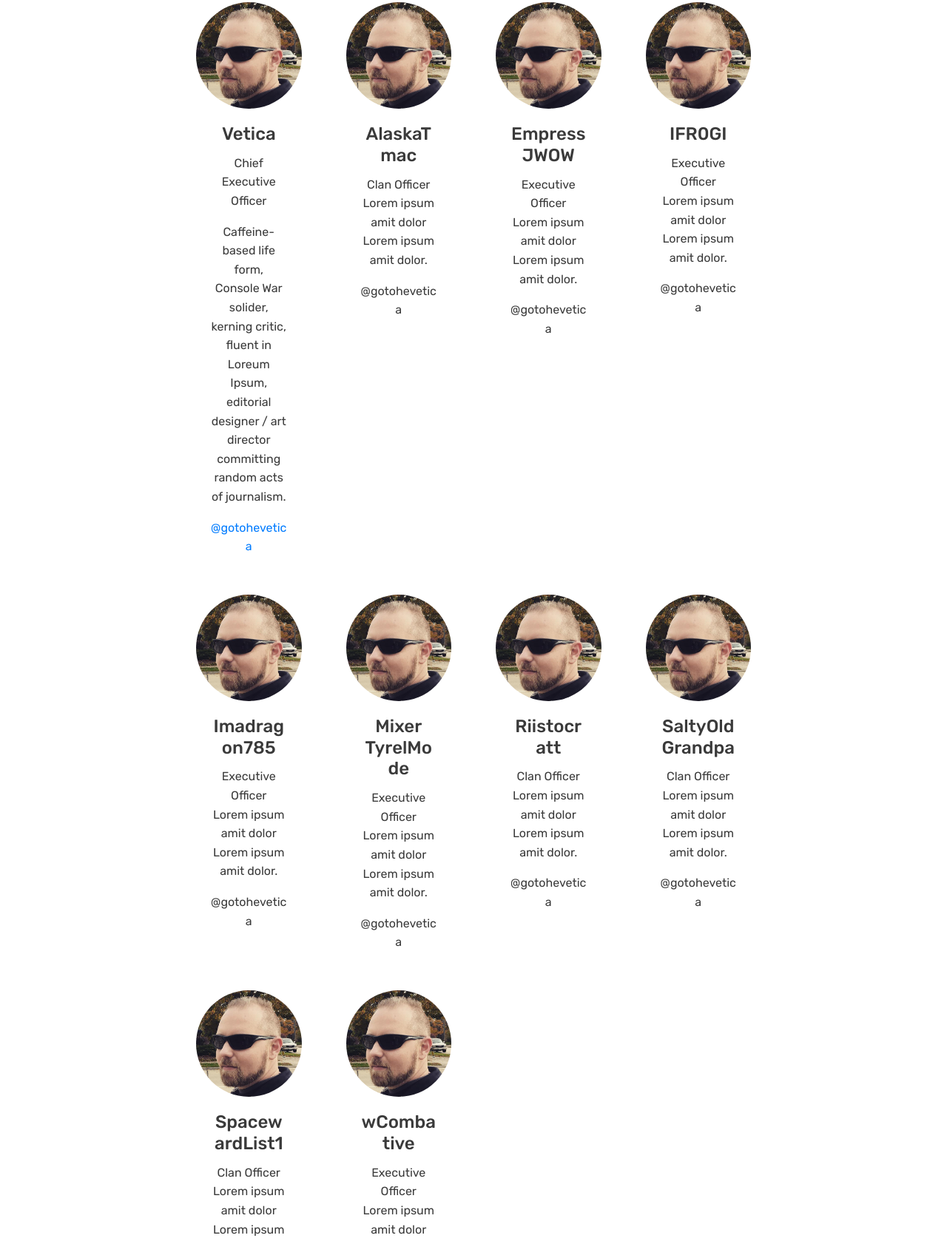
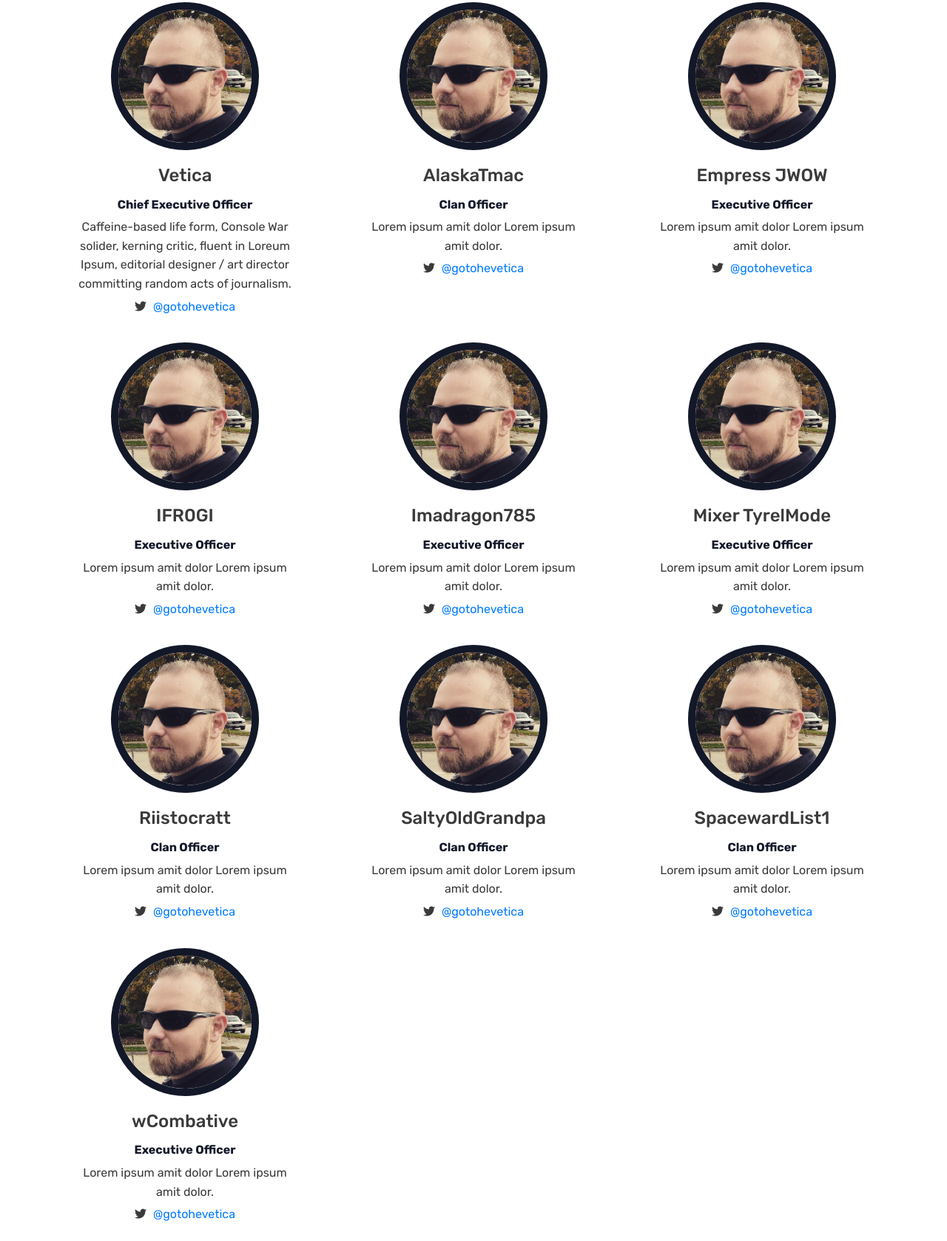
Before and after one commit to vetica/paradoxgaming, a plain HTML site: page index.html in a window 1280 px wide. Shown: the part 2322-4000 px from the top of the page at 74% size. Drawn offline with nearby package versions, Linux system fonts and the light colour scheme.

Commit message:
adjusts card styling

```diff
--- a/css/style.css
+++ b/css/style.css
@@ -121,8 +121,8 @@ Layout Styles
 
 .p-img {
     background-position: center;
-	background-repeat: no-repeat;
-	background-size: cover;
+    background-repeat: no-repeat;
+    background-size: cover;
     background-attachment: fixed;
     background-image: url(../img/destiny-2-gom.jpg);
     position: relative;
@@ -134,13 +134,18 @@ Layout Styles
     border: none;
 }
 
-.img-fluid {
+.img {
     border-radius: 50%;
+    height: 200px;
+    width: 200px;
+    margin: auto;
+    border: 10px solid #131829;
 }
 
-.leaders {
-    margin-right: 20%;
-    margin-left: 20%;
+.leader-title {
+    font-weight: 600;
+    margin-bottom: 5px;
+    color: #131829;
 }
 
 .alpha-list {
@@ -165,7 +170,13 @@ Layout Styles
     align-items: center;
 }
 
+.fab {
+    padding-right: 5px;
+}
 
+.bio {
+    margin-bottom: 5px;
+}
 
 /* =================================
 Media Queries
@@ -176,20 +187,24 @@ Media Queries
         padding-right: 2rem;
         padding-left: 2rem;
     }
+
     @media(max-width:768px) {
         .header-content h1 {
             font-size: 4rem;
         }
+
         .p-img {
             max-width: 100vw;
             min-height: 300px;
         }
 
     }
+
     @media(max-width:468px) {
         .header-content h1 {
             font-size: 2.5rem;
         }
+
         .header-content p {
             font-size: 1rem;
         }
--- a/index.html
+++ b/index.html
@@ -11,6 +11,8 @@
     <link rel="stylesheet" href="https://stackpath.bootstrapcdn.com/bootstrap/4.3.1/css/bootstrap.min.css"
         integrity="sha384-ggOyR0iXCbMQv3Xipma34MD+dH/1fQ784/j6cY/iJTQUOhcWr7x9JvoRxT2MZw1T" crossorigin="anonymous">
     <link href="https://fonts.googleapis.com/css?family=Rubik:300,400,500,700,900" rel="stylesheet">
+    <link rel="stylesheet" href="https://use.fontawesome.com/releases/v5.8.1/css/all.css"
+        integrity="sha384-50oBUHEmvpQ+1lW4y57PTFmhCaXp0ML5d60M1M7uH2+nqUivzIebhndOJK28anvf" crossorigin="anonymous">
     <link rel="stylesheet" href="css/style.css">
 </head>
 
@@ -101,133 +103,141 @@
     <!-- WHO WE ARE -->
     <div id="leaders">
         <br />
-        <div class="container-fluid">
+        <div class="container">
             <div class="leaders text-center">
                 <h2 class="subhead">Clan Leaders</h2>
                 <div class="row">
                     <div class="card-deck">
 
-                        <div class="col-md-6 col-lg-3">
+                        <div class="col-sm-12 col-md-6 col-lg-4">
                             <div class="card mb-3">
-                                <img class="img-fluid" src="img/vetica.jpg">
+                                <div class="overlay">
+                                <img class="img" src="img/vetica.jpg">
+                                </div>
                                 <div class="card-body">
                                     <h4 class="card-title">Vetica</h4>
-                                    <p class="leader-title">Chief Executive Officer</h5>
-                                        <p>Caffeine-based life form, Console War solider, kerning critic, fluent in
-                                            Loreum
-                                            Ipsum,
-                                            editorial
-                                            designer
-                                            / art director committing random acts of journalism.</p>
-                                        <p class="social"> <a href="https://twitter.com/gotohelvetica">@gotohevetica</a>
-                                        </p>
+                                    <p class="leader-title">Chief Executive Officer</p>
+                                    <p class="bio">Caffeine-based life form, Console War solider, kerning critic, fluent in
+                                        Loreum Ipsum, editorial designer / art director committing random acts of
+                                        journalism.</p>
+                                    <i class="fab fa-twitter"></i>
+                                    <a href="https://twitter.com/gotohelvetica">@gotohevetica</a>
                                 </div>
                             </div>
                         </div>
-                        <div class="col-md-6 col-lg-3">
+                        <div class="col-sm-12 col-md-6 col-lg-4">
                             <div class="card mb-3">
-                                <img class="img-fluid" src="img/vetica.jpg">
+                                <img class="img" src="img/vetica.jpg">
                                 <div class="card-body">
                                     <h4 class="card-title">AlaskaTmac</h4>
-                                    <h7 class="leader-title">Clan Officer</h7>
-                                    <p>Lorem ipsum amit dolor Lorem ipsum amit dolor.</p>
-                                    <p class="social" href="https://twitter.com/gotohelvetica">@gotohevetica</p>
+                                    <p class="leader-title">Clan Officer</p>
+                                    <p class="bio">Lorem ipsum amit dolor Lorem ipsum amit dolor.</p>
+                                    <i class="fab fa-twitter"></i>
+                                    <a href="https://twitter.com/gotohelvetica">@gotohevetica</a>
                                 </div>
                             </div>
                         </div>
 
-                        <div class="col-md-6 col-lg-3">
+                        <div class="col-sm-12 col-md-6 col-lg-4">
                             <div class="card mb-3">
-                                <img class="img-fluid" src="img/vetica.jpg">
+                                <img class="img" src="img/vetica.jpg">
                                 <div class="card-body">
                                     <h4 class="card-title">Empress JWOW</h4>
-                                    <h7 class="leader-title">Executive Officer</h7>
-                                    <p>Lorem ipsum amit dolor Lorem ipsum amit dolor.</p>
-                                    <p class="social" href="https://twitter.com/gotohelvetica">@gotohevetica</p>
+                                    <p class="leader-title">Executive Officer</p>
+                                    <p class="bio">Lorem ipsum amit dolor Lorem ipsum amit dolor.</p>
+                                    <i class="fab fa-twitter"></i>
+                                    <a href="https://twitter.com/gotohelvetica">@gotohevetica</a>
                                 </div>
                             </div>
                         </div>
 
-                        <div class="col-md-6 col-lg-3">
+                        <div class="col-sm-12 col-md-6 col-lg-4">
                             <div class="card mb-3">
-                                <img class="img-fluid" src="img/vetica.jpg">
+                                <img class="img" src="img/vetica.jpg">
                                 <div class="card-body">
                                     <h4 class="card-title">IFR0GI</h4>
-                                    <h7 class="leader-title">Executive Officer</h7>
-                                    <p>Lorem ipsum amit dolor Lorem ipsum amit dolor.</p>
-                                    <p class="social" href="https://twitter.com/gotohelvetica">@gotohevetica</p>
+                                    <p class="leader-title">Executive Officer</p>
+                                    <p class="bio">Lorem ipsum amit dolor Lorem ipsum amit dolor.</p>
+                                    <i class="fab fa-twitter"></i>
+                                    <a href="https://twitter.com/gotohelvetica">@gotohevetica</a>
                                 </div>
                             </div>
                         </div>
 
-                        <div class="col-md-6 col-lg-3">
+                        <div class="col-sm-12 col-md-6 col-lg-4">
                             <div class="card mb-3">
-                                <img class="img-fluid" src="img/vetica.jpg">
+                                <img class="img" src="img/vetica.jpg">
                                 <div class="card-body">
                                     <h4 class="card-title">Imadragon785</h4>
-                                    <h7 class="leader-title">Executive Officer</h7>
-                                    <p>Lorem ipsum amit dolor Lorem ipsum amit dolor.</p>
-                                    <p class="social" href="https://twitter.com/gotohelvetica">@gotohevetica</p>
+                                    <p class="leader-title">Executive Officer</p>
+                                    <p class="bio">Lorem ipsum amit dolor Lorem ipsum amit dolor.</p>
+                                    <i class="fab fa-twitter"></i>
+                                    <a href="https://twitter.com/gotohelvetica">@gotohevetica</a>
                                 </div>
                             </div>
                         </div>
 
-                        <div class="col-md-6 col-lg-3">
+                        <div class="col-sm-12 col-md-6 col-lg-4">
                             <div class="card mb-3">
-                                <img class="img-fluid" src="img/vetica.jpg">
+                                <img class="img" src="img/vetica.jpg">
                                 <div class="card-body">
                                     <h4 class="card-title">Mixer TyrelMode</h4>
-                                    <h7 class="leader-title">Executive Officer</h7>
-                                    <p>Lorem ipsum amit dolor Lorem ipsum amit dolor.</p>
-                                    <p class="social" href="https://twitter.com/gotohelvetica">@gotohevetica</p>
+                                    <p class="leader-title">Executive Officer</p>
+                                    <p class="bio">Lorem ipsum amit dolor Lorem ipsum amit dolor.</p>
+                                    <i class="fab fa-twitter"></i>
+                                    <a href="https://twitter.com/gotohelvetica">@gotohevetica</a>
                                 </div>
                             </div>
                         </div>
 
-                        <div class="col-md-6 col-lg-3">
+                        <div class="col-sm-12 col-md-6 col-lg-4">
                             <div class="card mb-3">
-                                <img class="img-fluid" src="img/vetica.jpg">
+                                <img class="img" src="img/vetica.jpg">
                                 <div class="card-body">
                                     <h4 class="card-title">Riistocratt</h4>
-                                    <h7 class="leader-title">Clan Officer</h7>
-                                    <p>Lorem ipsum amit dolor Lorem ipsum amit dolor.</p>
-                                    <p class="social" href="https://twitter.com/gotohelvetica">@gotohevetica</p>
+                                    <p class="leader-title">Clan Officer</p>
+                                    <p class="bio">Lorem ipsum amit dolor Lorem ipsum amit dolor.</p>
+                                    <i class="fab fa-twitter"></i>
+                                    <a href="https://twitter.com/gotohelvetica">@gotohevetica</a>
                                 </div>
                             </div>
                         </div>
 
-                        <div class="col-md-6 col-lg-3">
+                        <div class="col-sm-12 col-md-6 col-lg-4">
                             <div class="card mb-3">
-                                <img class="img-fluid" src="img/vetica.jpg">
+                                <img class="img" src="img/vetica.jpg">
                                 <div class="card-body">
                                     <h4 class="card-title">SaltyOldGrandpa</h4>
-                                    <h7 class="leader-title">Clan Officer</h7>
-                                    <p>Lorem ipsum amit dolor Lorem ipsum amit dolor.</p>
-                                    <p class="social" href="https://twitter.com/gotohelvetica">@gotohevetica</p>
+                                    <p class="leader-title">Clan Officer</p>
+                                    <p class="bio">Lorem ipsum amit dolor Lorem ipsum amit dolor.</p>
+                                    <i class="fab fa-twitter"></i>
+                                    <a href="https://twitter.com/gotohelvetica">@gotohevetica</a>
                                 </div>
                             </div>
                         </div>
 
-                        <div class="col-md-6 col-lg-3">
+                        <div class="col-sm-12 col-md-6 col-lg-4">
                             <div class="card mb-3">
-                                <img class="img-fluid" src="img/vetica.jpg">
+                                <img class="img" src="img/vetica.jpg">
                                 <div class="card-body">
                                     <h4 class="card-title">SpacewardList1</h4>
-                                    <h7 class="leader-title">Clan Officer</h7>
-                                    <p>Lorem ipsum amit dolor Lorem ipsum amit dolor.</p>
-                                    <p class="social" href="https://twitter.com/gotohelvetica">@gotohevetica</p>
+                                    <p class="leader-title">Clan Officer</p>
+                                    <p class="bio">Lorem ipsum amit dolor Lorem ipsum amit dolor.</p>
+                                    <i class="fab fa-twitter"></i>
+                                    <a href="https://twitter.com/gotohelvetica">@gotohevetica</a>
                                 </div>
                             </div>
                         </div>
 
-                        <div class="col-md-6 col-lg-3">
+                        <div class="col-sm-12 col-md-6 col-lg-4">
                             <div class="card mb-3">
-                                <img class="img-fluid" src="img/vetica.jpg">
+                                <img class="img" src="img/vetica.jpg">
                                 <div class="card-body">
                                     <h4 class="card-title">wCombative</h4>
-                                    <h7 class="leader-title">Executive Officer</h7>
-                                    <p>Lorem ipsum amit dolor Lorem ipsum amit dolor.</p>
-                                    <p class="social" href="https://twitter.com/gotohelvetica">@gotohevetica</p>
+                                    <p class="leader-title">Executive Officer</p>
+                                    <p class="bio">Lorem ipsum amit dolor Lorem ipsum amit dolor.</p>
+                                    <i class="fab fa-twitter"></i>
+                                    <a href="https://twitter.com/gotohelvetica">@gotohevetica</a>
                                 </div>
                             </div>
                         </div>
```
